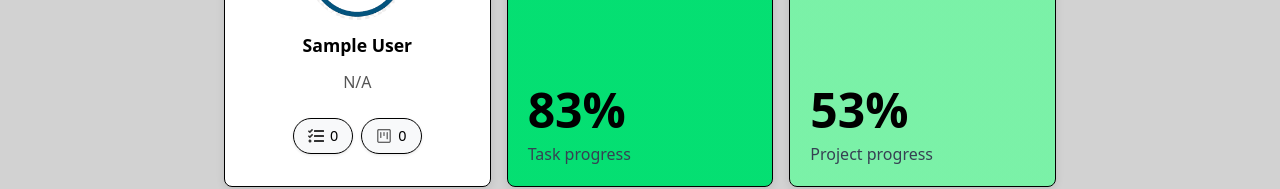
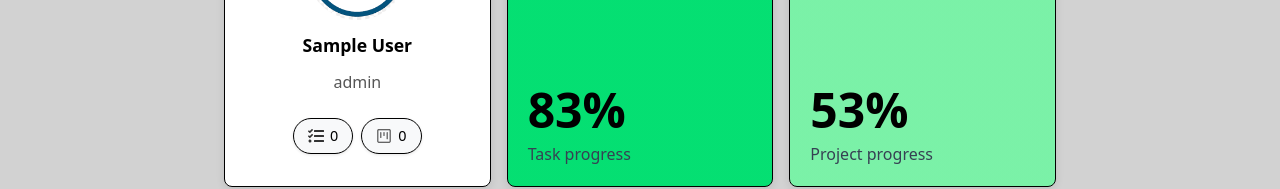
Before and after one commit to 17nbist/COB290-2025-Team-5, a Next.js app: page /dashboard in a window 1280 px wide. Shown: the part 291-480 px from the top of the page. Built offline with nearby package versions, Linux system fonts and the light colour scheme; sample sign-in values are in the browser's storage.

Commit message:
Change user position to user role in ProfileOverview

```diff
--- a/src/app/dashboard/ProfileOverview.js
+++ b/src/app/dashboard/ProfileOverview.js
@@ -30,7 +30,7 @@ export default function ProfileOverview({ events }) {
           <DashboardProfileCard
             Title={"Profile"}
             Name={user?.name || "User"}
-            Position={user?.position || "N/A"}
+            Position={user?.role || "N/A"}
             TaskAllocated={user?.taskAllocated || 0}
             ProjectAllocated={user?.projectAllocated || 0}
             ProfilePicLink={user?.profilePic||"/defaultPFP2.png"}
```
